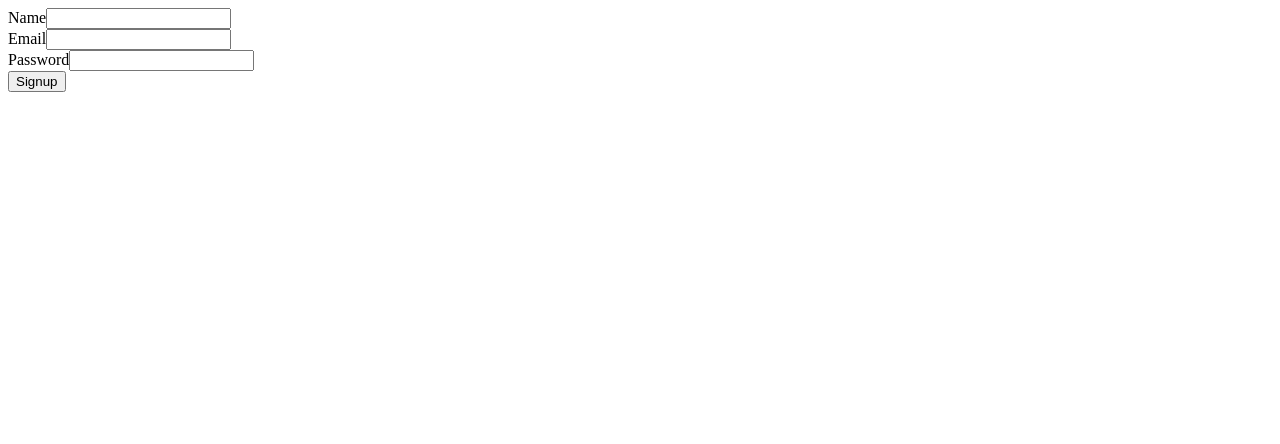
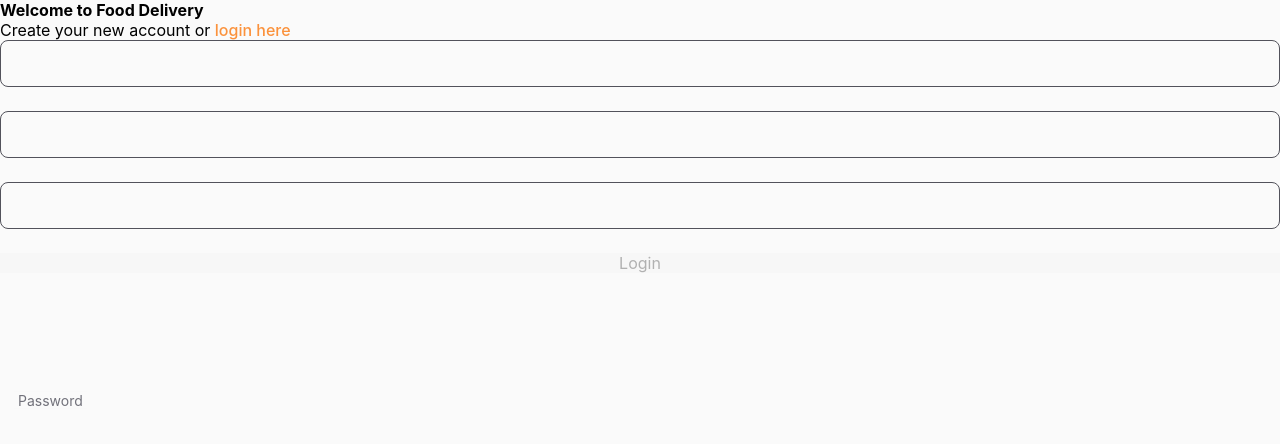
Before and after one commit to vlysium/fullstack-exam-frontend, a React (Vite) app: page /signup in a window 1280 px wide. Shown: the top 444 px of the page. Built offline with nearby package versions, Linux system fonts and the light colour scheme; no server answers.

Commit message:
add sass and styling

```diff
--- a/package.json
+++ b/package.json
@@ -27,6 +27,7 @@
     "eslint": "^8.57.0",
     "eslint-plugin-react-hooks": "^4.6.0",
     "eslint-plugin-react-refresh": "^0.4.6",
+    "sass": "^1.77.4",
     "typescript": "^5.2.2",
     "vite": "^5.2.0"
   }
--- /dev/null
+++ b/src/_variables.scss
@@ -0,0 +1,49 @@
+/* #region colors */
+$color-gray-50: #fafafa;
+$color-gray-100: #f4f4f5;
+$color-gray-200: #e4e4e7;
+$color-gray-300: #d4d4d8;
+$color-gray-400: #a1a1aa;
+$color-gray-500: #71717a;
+$color-gray-600: #52525b;
+$color-gray-700: #3f3f46;
+$color-gray-800: #27272a;
+$color-gray-900: #18181b;
+$color-gray-950: #09090b;
+
+$color-primary-50: #fff7ed;
+$color-primary-100: #ffedd5;
+$color-primary-200: #fed7aa;
+$color-primary-300: #fdba74;
+$color-primary-400: #fb923c;
+$color-primary-500: #f97316;
+$color-primary-600: #ea580c;
+$color-primary-700: #c2410c;
+$color-primary-800: #9a3412;
+$color-primary-900: #7c2d12;
+$color-primary-950: #431407;
+/* #endregion colors */
+
+/* #region gradients */
+$gradient-primary: linear-gradient(90deg, $color-primary-300, $color-primary-500);
+/* #endregion gradients */
+
+/* #region font sizes */
+$text-xs: 0.75rem;
+$text-sm: 0.875rem;
+$text-md: 1rem;
+$text-lg: 1.125rem;
+$text-xl: 1.25rem;
+$text-2xl: 1.5rem;
+$text-3xl: 1.875rem;
+$text-4xl: 2.25rem;
+/* #endregion font sizes */
+
+/* #region breakpoints */
+$screen-xs: 480px;
+$screen-sm: 640px;
+$screen-md: 768px;
+$screen-lg: 1024px;
+$screen-xl: 1280px;
+$screen-2xl: 1536px;
+/* #endregion breakpoints */
--- a/src/components/_ui-elements/InputGroup.tsx
+++ b/src/components/_ui-elements/InputGroup.tsx
@@ -1,4 +1,5 @@
-import { HTMLInputTypeAttribute, useId } from "react";
+import { HTMLInputTypeAttribute } from "react";
+import styles from "./input-group.module.scss";
 
 interface Props {
   children: string
@@ -9,12 +10,11 @@ interface Props {
 }
 
 const InputGroup = ({ children, name, type, handleInput, value }: Props) => {
-  const identifier = useId();
 
   return (
-    <div>
-      <label htmlFor={identifier}>{children}</label>
-      <input name={name} id={identifier} type={type} onChange={(event) => handleInput(event)} value={value}/>
+    <div className={styles.inputGroup}>
+      <input className={styles.input} name={name} type={type} onChange={(event) => handleInput(event)} value={value} placeholder=" "/>
+      <label className={styles.label}>{children}</label>
     </div>
   )
 }
--- /dev/null
+++ b/src/components/_ui-elements/input-group.module.scss
@@ -0,0 +1,67 @@
+@use "../../variables" as *;
+
+.input-group {
+  position: relative;
+}
+
+.input {
+  display: block;
+
+  padding-inline: 1rem;
+  padding-bottom: 0.75rem;
+  padding-top: 1rem;
+
+  width: 100%;
+
+  background: $color-gray-50;
+  border-radius: 0.5rem;
+
+  border: 1px solid $color-gray-600;
+
+  color: $color-gray-900;
+  font-size: $text-sm;
+
+  transition-property: border;
+  transition-duration: 0.15s;
+  transition-timing-function: ease-in-out;
+
+  &:focus {
+    outline: none;
+    border: 1px solid $color-primary-600;
+  }
+}
+
+.label {
+  position: absolute;
+  top: 0.5rem;
+  inset-inline-start: 1rem;
+  z-index: 10;
+
+  font-size: $text-sm;
+  color: $color-gray-700;
+
+  padding-inline: 0.25rem;
+
+  background-color: $color-gray-50;
+
+  pointer-events: none;
+
+  transform-origin: 0;
+  transform: translate(-0.125rem, -1rem) scale(0.75);
+
+  transition-property: color, transform, inset;
+  transition-duration: 0.15s;
+  transition-timing-function: ease-in-out;
+}
+
+.input:placeholder-shown + .label {
+  top: 50%;
+  color: $color-gray-500;
+  transform: translate(-0.125rem, -50%) scale(1);
+}
+
+.input:focus + .label {
+  top: 0.5rem;
+  color: $color-primary-600;
+  transform: translate(-0.125rem, -1rem) scale(0.75);
+}
--- a/src/components/auth/LoginPage.tsx
+++ b/src/components/auth/LoginPage.tsx
@@ -1,6 +1,8 @@
 import useAuth from "./useAuth";
 import { InputGroup } from "../_ui-elements";
 import { useState } from "react";
+import styles from "./auth.module.scss";
+import { Link } from "react-router-dom";
 
 const LoginPage = () => {
   const [formData, setFormData] = useState({ email: "", password: "" });
@@ -16,13 +18,22 @@ const LoginPage = () => {
     authenticate(formData);
   };
 
+  const isFormEmpty = formData.email && formData.password;
+
   return (
     <>
-      <form onSubmit={handleSubmit}>
-        <InputGroup name="email" type="email" handleInput={handleInput} value={formData.email}>Email</InputGroup>
-        <InputGroup name="password" type="password" handleInput={handleInput} value={formData.password}>Password</InputGroup>
-        <button type="submit">Login</button>
-      </form>
+      <section>
+        <div></div>
+        <div className={styles.formWrapper}>
+          <h1 className={styles.formHeading}>Login to your account</h1>
+          <p className={styles.formSubheading}>Are you a new user? <Link to="/signup" className="link">Create your account!</Link></p>
+          <form className={styles.form} onSubmit={handleSubmit}>
+            <InputGroup name="email" type="email" handleInput={handleInput} value={formData.email}>Email</InputGroup>
+            <InputGroup name="password" type="password" handleInput={handleInput} value={formData.password}>Password</InputGroup>
+            <input className={styles.submitButton} type="submit" value="Login" disabled={!isFormEmpty} />
+          </form>
+        </div>
+      </section>
     </>
   );
 }
--- a/src/components/auth/SignupPage.tsx
+++ b/src/components/auth/SignupPage.tsx
@@ -1,6 +1,8 @@
 import useAuth from "./useAuth";
 import { InputGroup } from "../_ui-elements";
 import { useState } from "react";
+import styles from "./auth.module.scss";
+import { Link } from "react-router-dom";
 
 const SignupPage = () => {
   const [formData, setFormData] = useState({ name: "", email: "", password: "" });
@@ -16,14 +18,23 @@ const SignupPage = () => {
     authenticate(formData);
   };
 
+  const isFormEmpty = formData.name && formData.email && formData.password;
+
   return (
     <>
-      <form onSubmit={handleSubmit}>
-        <InputGroup name="name" type="text" handleInput={handleInput} value={formData.name}>Name</InputGroup>
-        <InputGroup name="email" type="email" handleInput={handleInput} value={formData.email}>Email</InputGroup>
-        <InputGroup name="password" type="password" handleInput={handleInput} value={formData.password}>Password</InputGroup>
-        <button type="submit">Signup</button>
-      </form>
+      <section>
+        <div></div>
+        <div className={styles.formWrapper}>
+          <h1 className={styles.formHeading}>Welcome to Food Delivery</h1>
+          <p className={styles.formSubheading}>Create your new account or <Link to="/login" className="link">login here</Link></p>
+          <form className={styles.form} onSubmit={handleSubmit}>
+            <InputGroup name="name" type="text" handleInput={handleInput} value={formData.name}>Name</InputGroup>
+            <InputGroup name="email" type="email" handleInput={handleInput} value={formData.email}>Email</InputGroup>
+            <InputGroup name="password" type="password" handleInput={handleInput} value={formData.password}>Password</InputGroup>
+            <input className={styles.submitButton} type="submit" value="Login" disabled={!isFormEmpty} />
+          </form>
+        </div>
+      </section>
     </>
   );
 }
--- /dev/null
+++ b/src/components/auth/auth.module.scss
@@ -0,0 +1,66 @@
+@use "../../variables" as *;
+
+.form-wrapper {
+  display: flex;
+  flex-direction: column;
+  justify-content: center;
+
+  width: 100%;
+  max-width: $screen-xs;
+  min-height: 100dvh;
+
+  padding: 2rem;
+
+  @media (min-width: $screen-md) {
+    padding: 4rem;
+  }
+}
+
+
+.form-heading {
+  font-size: $text-2xl;
+  font-weight: 600;
+  color: $color-gray-900;
+
+  margin-bottom: 0.5rem;
+}
+
+.form-subheading {
+  font-size: $text-md;
+  font-weight: 400;
+  color: $color-gray-600;
+
+  margin-bottom: 2rem;
+}
+
+.form {
+  display: flex;
+  flex-direction: column;
+  gap: 1.5rem;
+}
+
+.submit-button {
+  padding: 0.875rem 1rem;
+  border-radius: 0.5rem;
+  border: 1px solid transparent;
+
+  background-color: $color-primary-400;
+
+  font-size: $text-sm;
+  font-weight: 500;
+  color: $color-gray-50;
+
+  transition-property: background-color, color, border;
+  transition-duration: 0.15s;
+  transition-timing-function: ease-in-out;
+
+  &:hover {
+    background-color: $color-primary-500;
+  }
+
+  &:disabled {
+    background: $color-gray-200;
+    border: 1px solid $color-gray-400;
+    color: $color-gray-400;
+  }
+}
--- a/src/main.tsx
+++ b/src/main.tsx
@@ -1,6 +1,6 @@
 import React from "react";
 import ReactDOM from "react-dom/client";
-import "./style.css";
+import "./styles.scss";
 import { RouterProvider } from "react-router-dom";
 import router from "./router.tsx";
 
--- /dev/null
+++ b/src/styles.scss
@@ -0,0 +1,36 @@
+@use "variables" as *;
+
+*, *::before, *::after {
+  box-sizing: border-box;
+  margin: 0;
+  padding: 0;
+
+  font-size: $text-md;
+  font-family: "Inter", sans-serif;
+}
+
+body {
+  background-color: $color-gray-50;
+}
+
+input {
+  appearance: none;
+  outline: none;
+  border: none;
+
+  &[type="submit"]:not([disabled]) {
+    cursor: pointer;
+  }
+}
+
+a.link {
+  color: $color-primary-400;
+  text-decoration: none;
+  text-underline-offset: 0.125rem;
+  font-weight: 500;
+
+  &:hover {
+    color: $color-primary-500;
+    text-decoration: underline;
+  }
+}
--- a/vite.config.ts
+++ b/vite.config.ts
@@ -4,4 +4,10 @@ import react from "@vitejs/plugin-react-swc"
 // https://vitejs.dev/config/
 export default defineConfig({
   plugins: [react()],
+  css: {
+    modules: {
+      localsConvention: "camelCase",
+      generateScopedName: "[local]-[hash:base32:3]",
+    }
+  }
 })
```
Also changed, not shown: src/style.css (deleted), 1 other file (tests, documents, lock files or other folders).
